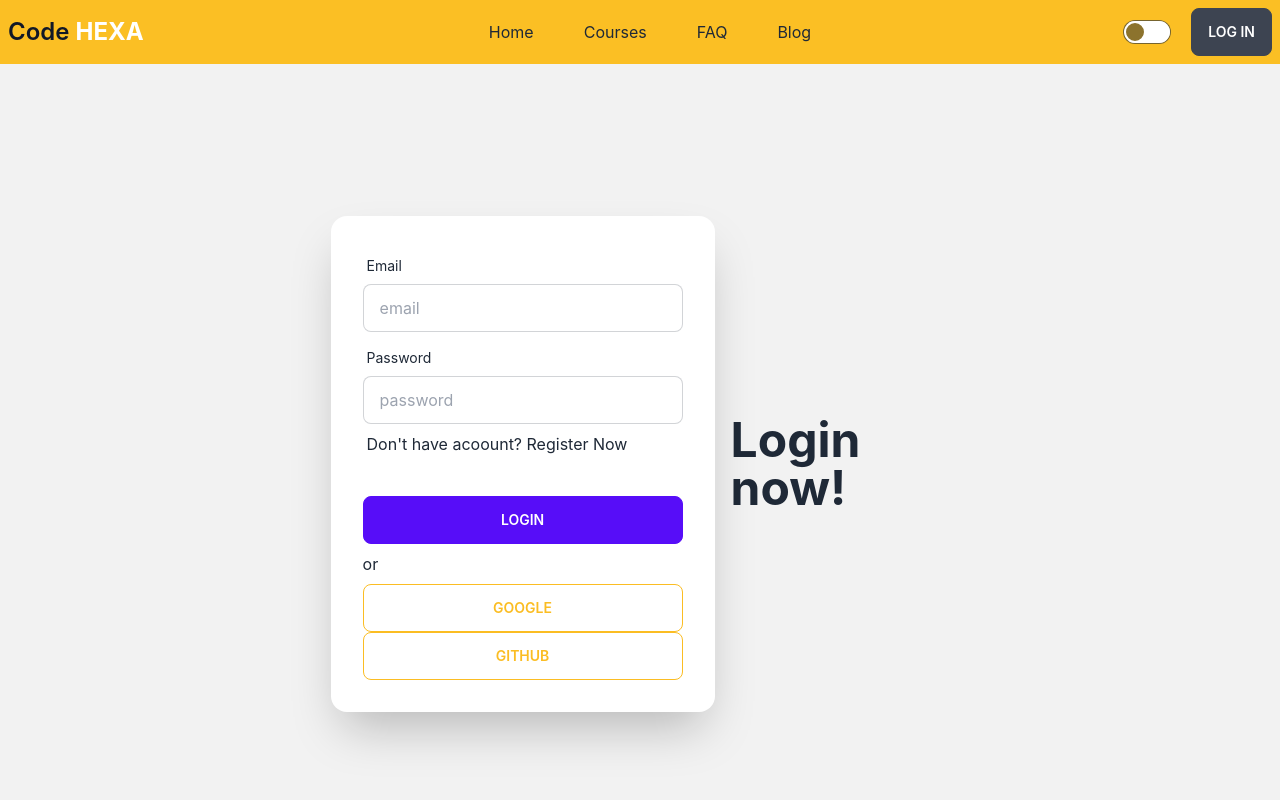
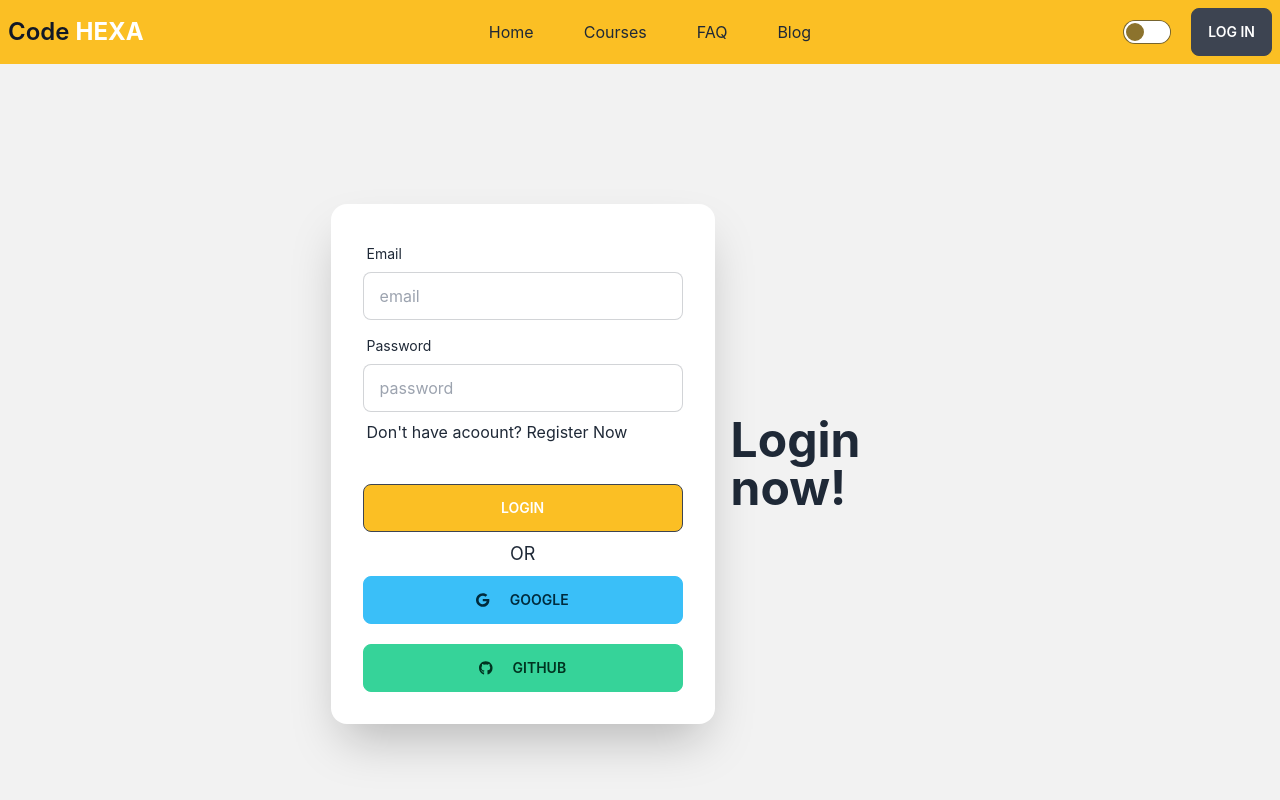
Before and after one commit to farhanchy99/code-hexa-client-repo, a React (Create React App) app: page /login in a window 1280 px wide. Shown: the top 800 px of the page. Built offline with nearby package versions, Linux system fonts and the light colour scheme; no server answers.

Commit message:
10th commit

```diff
--- a/src/Routes/Routes/Routes.js
+++ b/src/Routes/Routes/Routes.js
@@ -51,9 +51,10 @@ export const routes = createBrowserRouter([
     {
         path: "*",
         element: (
-          <div className="pt-16 block m-auto">
-            <h1 className='text-5xl text-amber-400'>404</h1>
+          <div className="pt-16 block m-auto text-center">
+            <h1 className='text-6xl text-amber-400 font-bold'>404</h1>
             <h1 className="text-5xl">Sorry Page not Found</h1>
+            <button className="btn btn-square loading mt-5 bg-amber-400"></button>
           </div>
         ),
       }
--- a/src/pages/Login/Login.js
+++ b/src/pages/Login/Login.js
@@ -1,5 +1,7 @@
 import { GithubAuthProvider, GoogleAuthProvider } from 'firebase/auth';
 import React from 'react';
+import { FontAwesomeIcon } from "@fortawesome/react-fontawesome";
+import { faGoogle, faGithub } from '@fortawesome/free-brands-svg-icons'
 import { useContext } from 'react';
 import { Link, useLocation, useNavigate } from 'react-router-dom';
 import { AuthContext } from '../../contexts/AuthProvider/AuthProvider';
@@ -74,12 +76,12 @@ const Login = () => {
                     </label>
                     </div>
                     <div className="form-control mt-6">
-                    <button className="btn btn-primary">Login</button>
+                    <button className="btn bg-amber-400">Login</button>
                     </div>
-                    <p>or</p>
+                    <p className='text-center text-lg text-bold'>OR</p>
                     <div>
-                        <button onClick={handleGoogleSignIn} className="btn btn-outline btn-warning w-full">Google</button>
-                        <button onClick={handleGitHubSignIn} className="btn btn-outline btn-warning w-full">Github</button>
+                        <button onClick={handleGoogleSignIn} className="btn btn-info w-full mb-5"><FontAwesomeIcon icon={faGoogle} className="mr-5"></FontAwesomeIcon> Google</button>
+                        <button onClick={handleGitHubSignIn} className="btn btn-success w-full"><FontAwesomeIcon icon={faGithub} className="mr-5"></FontAwesomeIcon> Github</button>
                     </div>
                 </form>
                 </div>
--- a/src/pages/Register/Register.js
+++ b/src/pages/Register/Register.js
@@ -35,8 +35,11 @@ const Register = () => {
 
     return (
         <div>
-            <div className="hero min-h-screen bg-base-200">
+            <div className="hero min-h-screen mb-16">
             <div className="hero-content flex-col lg:flex-row-reverse w-full">
+                <div className="text-center lg:text-left">
+                    <h1 className="text-5xl font-bold">Join with us now!</h1>
+                </div>
                 <div className="card flex-shrink-0 w-full max-w-sm shadow-3xl bg-base-100">
                 <form onSubmit={handleSubmit} className="card-body">
                     <div className="form-control">
@@ -70,10 +73,6 @@ const Register = () => {
                     </label>
                     </div>
                     <button className="btn btn-primary mt-6 form-control" type='submit' value="Login">Sign in</button>
-
-                    <p className='text-center'>Or</p>
-
-
                 </form>
                 </div>
             </div>
```
